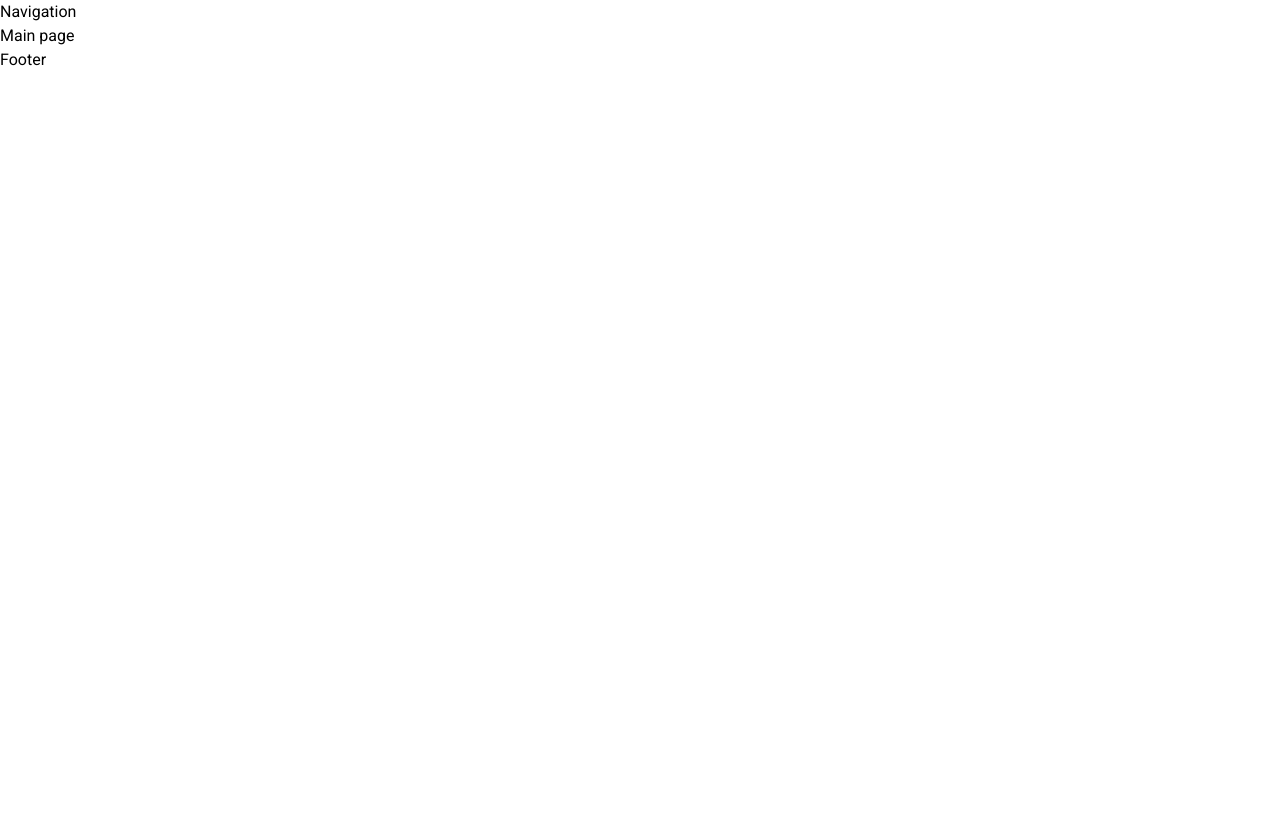
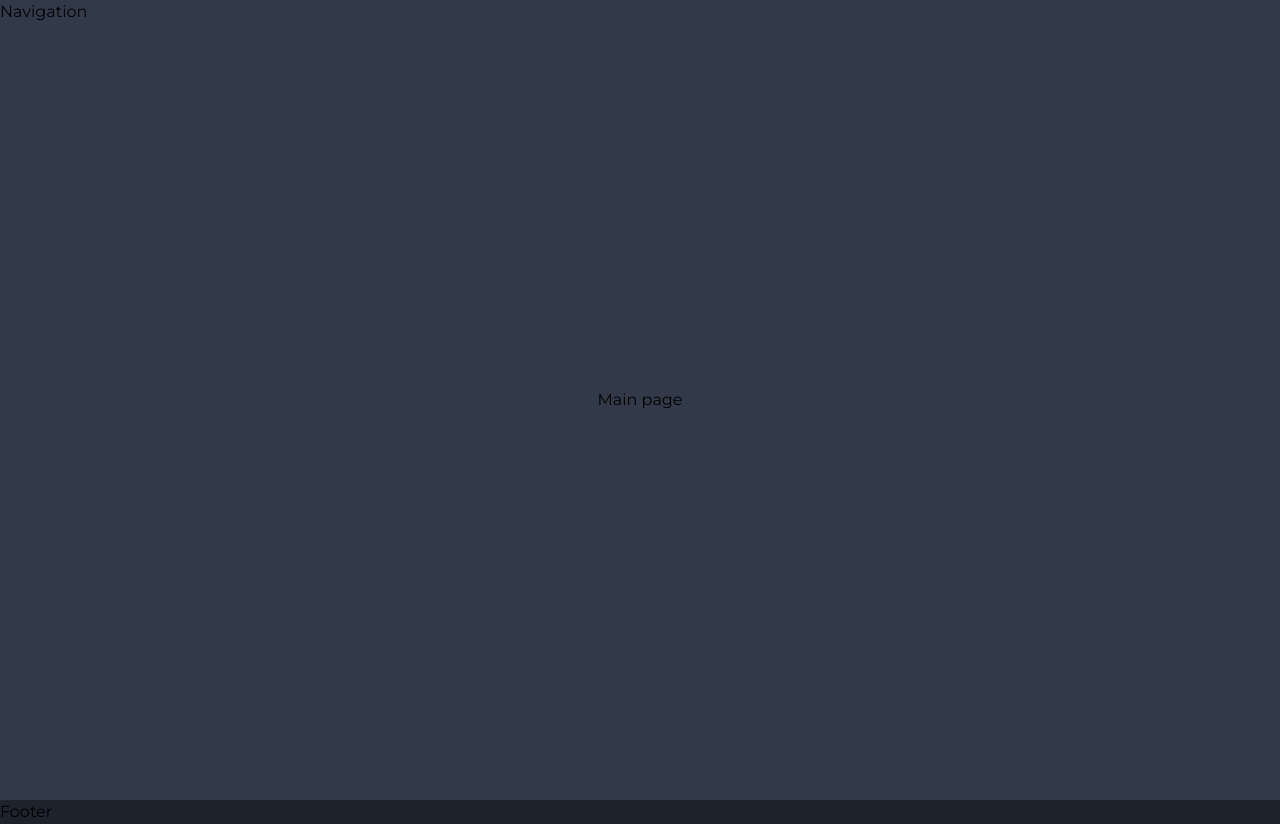
Before and after one commit to tuco5/cotidiano-web-client, a Next.js app: page / in a window 1280 px wide. Before the commit the page ends 800 px from the top, so only its background shows below. Built offline with nearby package versions, Linux system fonts and the light colour scheme.

Commit message:
prettier tailwind config

```diff
--- a/package.json
+++ b/package.json
@@ -2,6 +2,7 @@
   "name": "cotidiano",
   "version": "0.1.0",
   "private": true,
+  "prettier": "prettier-airbnb-config",
   "scripts": {
     "dev": "next dev",
     "build": "next build",
@@ -22,6 +23,9 @@
   "devDependencies": {
     "autoprefixer": "^10.4.14",
     "postcss": "^8.4.21",
+    "prettier": "^2.8.6",
+    "prettier-airbnb-config": "^1.0.0",
+    "prettier-plugin-tailwindcss": "^0.2.5",
     "tailwindcss": "^3.2.7"
   }
 }
--- /dev/null
+++ b/prettier.config.js
@@ -0,0 +1,4 @@
+module.exports = {
+  plugins: [require("prettier-plugin-tailwindcss")],
+  tailwindConfig: "./tailwind.config.js",
+};
--- a/src/components/layout/font.tsx
+++ b/src/components/layout/font.tsx
@@ -1,6 +1,6 @@
-import { Roboto } from 'next/font/google';
+import { Montserrat } from 'next/font/google';
 
-const roboto = Roboto({
+const montserrat = Montserrat({
   weight: ['100', '300', '400', '500', '700'],
   subsets: ['latin'],
 });
@@ -9,7 +9,7 @@ export default function Font() {
   return (
     <style jsx global>{`
       html {
-        font-family: ${roboto.style.fontFamily};
+        font-family: ${montserrat.style.fontFamily};
       }
     `}</style>
   );
--- a/src/components/layout/footer.tsx
+++ b/src/components/layout/footer.tsx
@@ -1,3 +1,3 @@
 export default function Footer() {
-  return <nav>Footer</nav>;
+  return <footer className=" bg-gray-900">Footer</footer>;
 }
--- a/src/components/layout/navbar.tsx
+++ b/src/components/layout/navbar.tsx
@@ -1,3 +1,3 @@
 export default function Navbar() {
-  return <nav>Navigation</nav>;
+  return <nav className="absolute top-0 left-0 h-12 w-full">Navigation</nav>;
 }
--- a/src/pages/index.tsx
+++ b/src/pages/index.tsx
@@ -10,7 +10,7 @@ export default function Home() {
         <link rel="icon" href="/favicon.ico" />
       </Head>
 
-      <main>Main page</main>
+      <main className="flex h-screen items-center justify-center bg-gray-800">Main page</main>
     </>
   );
 }
--- a/tailwind.config.js
+++ b/tailwind.config.js
@@ -3,6 +3,30 @@ module.exports = {
   content: ['./src/**/*.{js,ts,jsx,tsx}'],
   theme: {
     extend: {},
+    colors: {
+      primary: {
+        100: '#eef3fd',
+        200: '#c0d3f8',
+        300: '#92b3f3',
+        400: '#6493ee',
+        500: '#3673e9',
+        600: '#1758d5',
+        700: '#1245a7',
+        800: '#0d3279',
+        900: '#081f4b',
+      },
+      gray: {
+        100: '#eef0f3',
+        200: '#cfd4df',
+        300: '#b1b9ca',
+        400: '#929eb6',
+        500: '#7483a1',
+        600: '#5b6a87',
+        700: '#475268',
+        800: '#323a4a',
+        900: '#1d222c',
+      },
+    },
   },
   plugins: [],
 };
```
Also changed, not shown: 1 other file (tests, documents, lock files or other folders).
